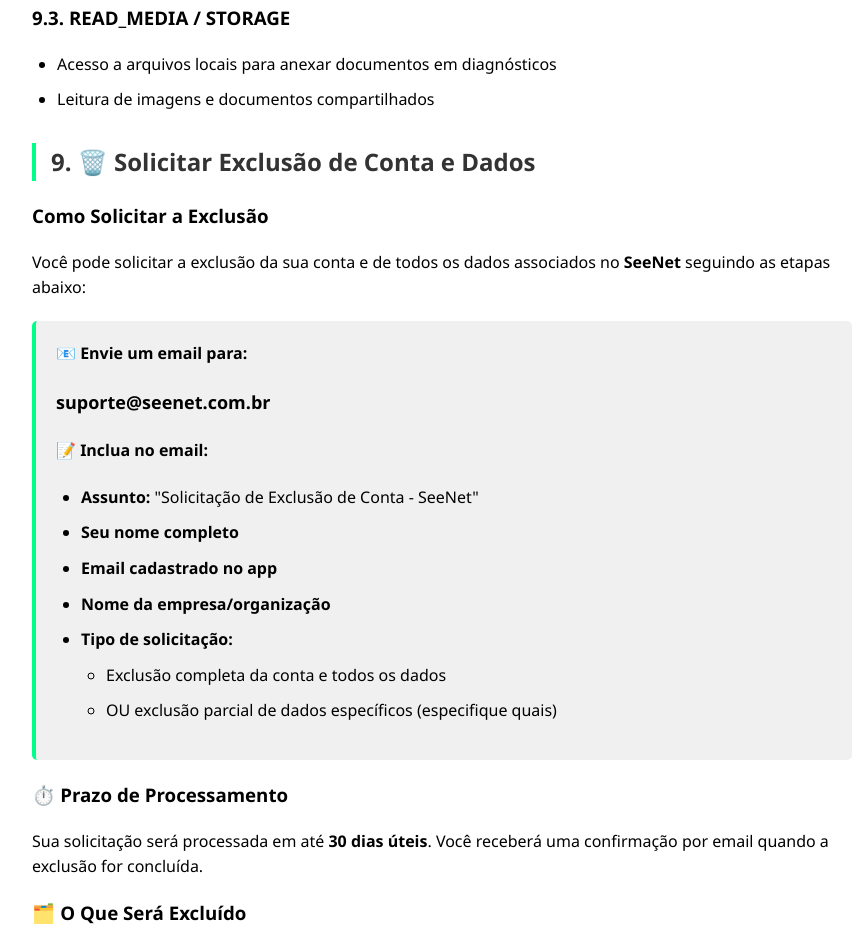
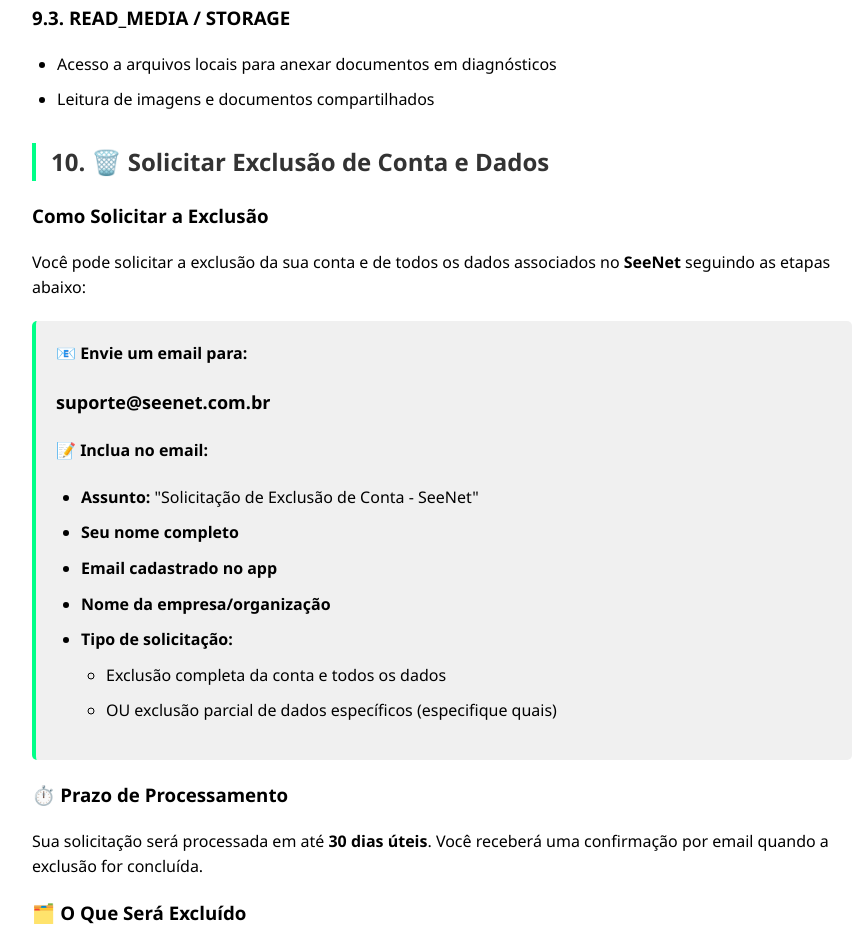
Before and after one commit to Vingreyck/seenet-privacy, a plain HTML site: page index.html in a window 1280 px wide. Shown: the part 4407-5347 px from the top of the page, without its empty margins (198-1059 px from the left). Drawn offline with Linux system fonts and the light colour scheme.

Commit message:
Increment section number for account deletion request

```diff
--- a/index.html
+++ b/index.html
@@ -200,7 +200,7 @@
             <li>Leitura de imagens e documentos compartilhados</li>
         </ul>
 
-        <h2 id="exclusao">9. 🗑️ Solicitar Exclusão de Conta e Dados</h2>
+        <h2 id="exclusao">10. 🗑️ Solicitar Exclusão de Conta e Dados</h2>
 
 <h3>Como Solicitar a Exclusão</h3>
 <p>Você pode solicitar a exclusão da sua conta e de todos os dados associados no <strong>SeeNet</strong> seguindo as etapas abaixo:</p>
```
